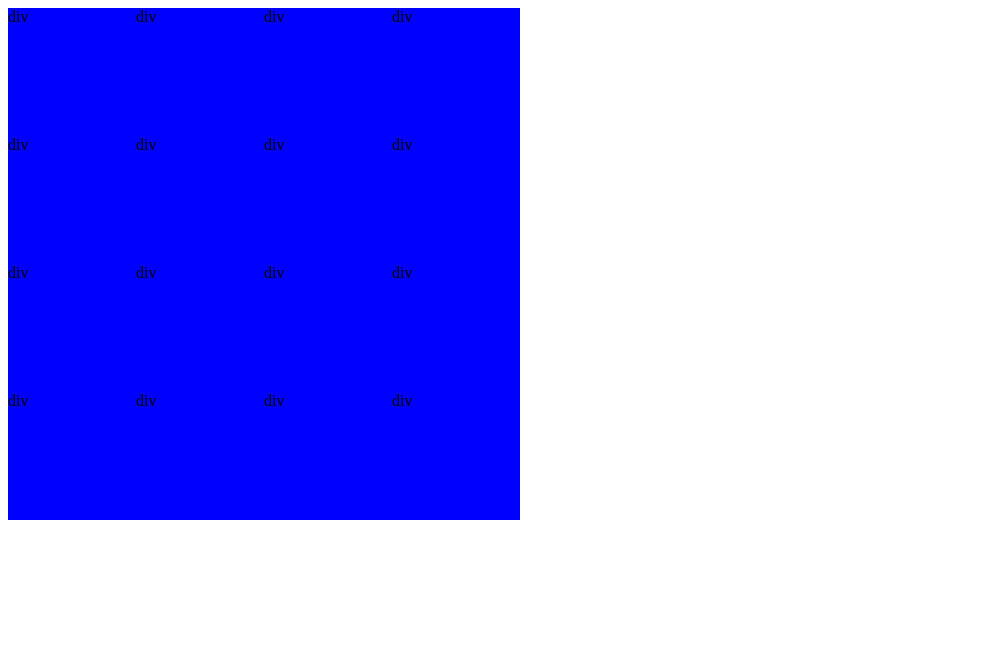
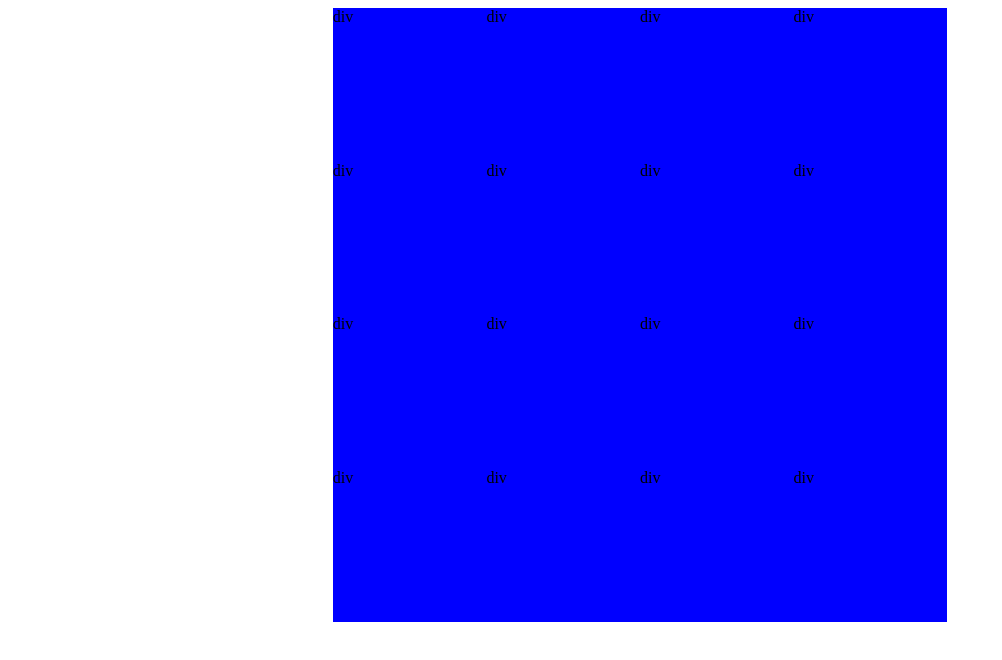
Before and after one commit to neumannal/odin-etch-a-sketch, a plain HTML site: page index.html in a window 1280 px wide. Shown: the whole page, without its empty margins (0-1002 px from the left). Drawn offline with Linux system fonts and the light colour scheme.

Commit message:
refactor: move style to css

```diff
--- a/index.html
+++ b/index.html
@@ -5,6 +5,7 @@
     <meta name="viewport" content="width=device-width, initial-scale=1.0">
     <title>Etch a Sketch!</title>
     <script src="javascript.js" defer></script>
+    <link rel="stylesheet" href="./style.css">
 </head>
 <body>
     <div id="container"></div>
--- a/javascript.js
+++ b/javascript.js
@@ -1,12 +1,11 @@
+const container = document.querySelector("#container");
+
+console.log(container);
 function createDivGrid () {
-    const container = document.querySelector("#container");
-
-    container.style.cssText = "display: flex; flex-wrap: wrap; width: 45vw"
     for (let i=0; i<16; i++) {
         const div = document.createElement("div");
-        div.id = "square";
+        div.classList.add("square");
         div.textContent = "div";
-        div.style.cssText = "width: 10vw; height: 10vw; background-color: blue";
         container.appendChild(div);
     }
 }
--- /dev/null
+++ b/style.css
@@ -0,0 +1,14 @@
+#container {
+    background-color: aquamarine;
+    display: flex;
+    flex-wrap: wrap;
+    width: 48vw;
+    height: 48vw;
+    margin: auto;
+}
+
+.square {
+    width: 12vw;
+    height: 12vw;
+    background-color: blue;
+}
```
